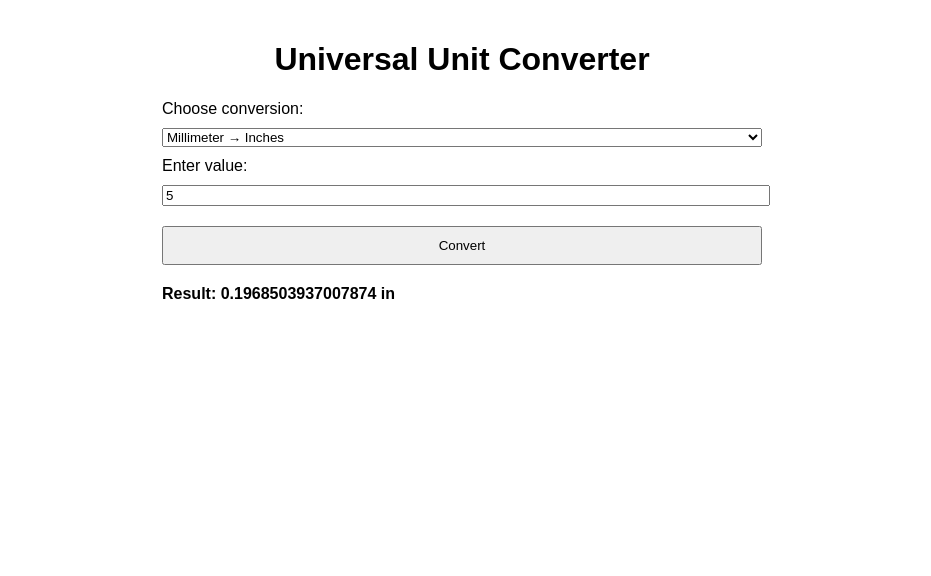
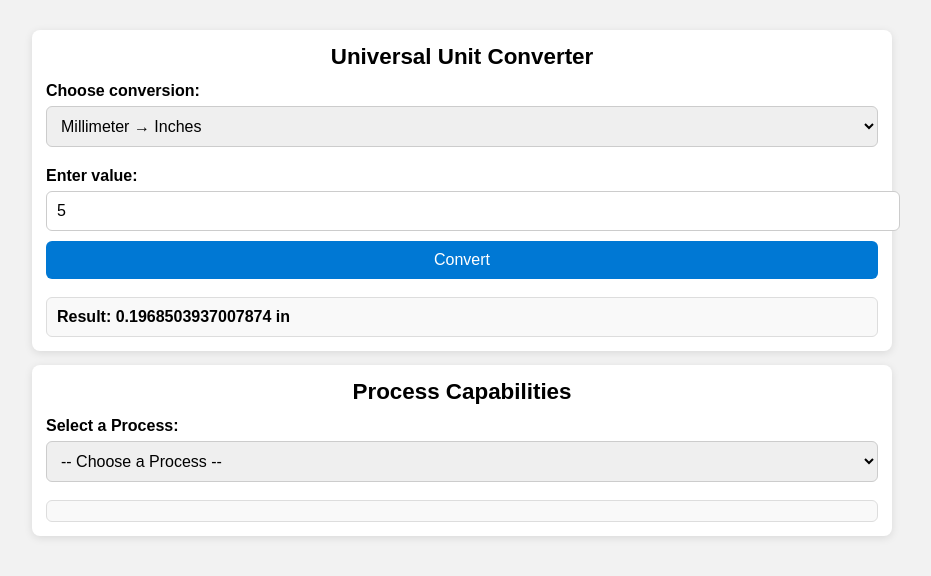
Before and after one commit to ntpiengg/conversions, a plain HTML site: page index.html in a window 1280 px wide. Both pictures are taken after typing "5" into the empty fields and a click on the button "Convert". Shown: the whole page, without its empty margins (178-1109 px from the left). Drawn offline with Linux system fonts and the light colour scheme.

Commit message:
Update index.html

```diff
--- a/index.html
+++ b/index.html
@@ -1,18 +1,22 @@
 <!DOCTYPE html>
 <html lang="en">
 <head>
-  <meta charset="UTF-8" />
+<meta charset="UTF-8"/>
 <meta name="viewport" content="width=device-width, initial-scale=1.0"/>
-  <title>Unit Converter</title>
+<title>Unit Converter & Process Capabilities</title>
 <style>
-    body { font-family: Arial, sans-serif; padding: 20px; max-width: 600px; margin: auto; }
-    h1 { text-align: center; }
-    label, select, input { display: block; margin: 10px 0; width: 100%; }
-    button { padding: 10px; width: 100%; margin-top: 10px; }
-    #result { margin-top: 20px; font-weight: bold; }
+  body{font-family:Arial,sans-serif;padding:16px;max-width:860px;margin:auto;background:#f2f2f2}
+  h1{margin:0 0 12px;text-align:center;font-size:1.4rem}
+  section{background:#fff;padding:14px;margin:14px 0;border-radius:8px;box-shadow:0 2px 8px rgba(0,0,0,.1)}
+  label{display:block;margin:10px 0 6px;font-weight:bold}
+  select,input,button{width:100%;padding:10px;font-size:1rem;margin-bottom:10px;border-radius:6px;border:1px solid #ccc}
+  button{background:#0078d4;color:#fff;border:none;cursor:pointer}
+  button:hover{background:#005fa3}
+  #result,#characteristics{margin-top:8px;font-weight:bold;background:#f9f9f9;padding:10px;border-radius:6px;border:1px solid #ddd;white-space:pre-wrap}
 </style>
 </head>
 <body>
+<section>
   <h1>Universal Unit Converter</h1>
   <label for="conversionType">Choose conversion:</label>
   <select id="conversionType">
@@ -37,49 +41,90 @@
     <option value="cuInToMl">Cubic Inches → Milliliters</option>
     <option value="mlToCuIn">Milliliters → Cubic Inches</option>
   </select>
-
   <label for="inputValue">Enter value:</label>
-  <input type="number" id="inputValue" placeholder="Enter value to convert" />
-
+  <input type="number" id="inputValue" placeholder="Enter value to convert"/>
   <button onclick="convert()">Convert</button>
   <div id="result"></div>
+</section>
+
+<section>
+  <h1>Process Capabilities</h1>
+  <label for="processSelect">Select a Process:</label>
+  <select id="processSelect">
+    <option value="">-- Choose a Process --</option>
+    <option value="ENIG plating">ENIG plating</option>
+    <option value="Hard Gold">Hard Gold</option>
+    <option value="TIN plating">TIN plating</option>
+    <option value="ImAg plating">ImAg plating</option>
+    <option value="Vacuum Press">Vacuum Press</option>
+    <option value="Fastlam">Fastlam</option>
+    <option value="Auto Tack">Auto Tack</option>
+    <option value="UHT">UHT</option>
+    <option value="Guidehole">Guidehole</option>
+    <option value="E-test">E-test</option>
+    <option value="Hi-Pot">Hi-Pot</option>
+    <option value="SMT">SMT</option>
+    <option value="Conformal">Conformal</option>
+    <option value="Crimping">Crimping</option>
+  </select>
+  <div id="characteristics"></div>
+</section>
 
 <script>
-    function convert() {
-      const type = document.getElementById("conversionType").value;
-      const value = parseFloat(document.getElementById("inputValue").value);
-      let result = "";
-
-      if (isNaN(value)) {
-        result = "Please enter a valid number.";
-      } else {
-        switch (type) {
-          case "mmToIn": result = value / 25.4 + " in"; break;
-          case "inToMm": result = value * 25.4 + " mm"; break;
-          case "mmToMils": result = value * 39.3701 + " mils"; break;
-          case "milsToMm": result = value / 39.3701 + " mm"; break;
-          case "milsToIn": result = value / 1000 + " in"; break;
-          case "inToMils": result = value * 1000 + " mils"; break;
-          case "cuInToCuMm": result = value * 16387.064 + " mm³"; break;
-          case "cuMmToCuIn": result = value / 16387.064 + " in³"; break;
-          case "sqInToSqMm": result = value * 645.16 + " mm²"; break;
-          case "sqMmToSqIn": result = value / 645.16 + " in²"; break;
-          case "uinToMicron": result = value * 0.0254 + " µm"; break;
-          case "micronToUin": result = value / 0.0254 + " µin"; break;
-          case "micronToMm": result = value / 1000 + " mm"; break;
-          case "mmToMicron": result = value * 1000 + " µm"; break;
-          case "cuMmToMl": result = value / 1000 + " mL"; break;
-          case "mlToCuMm": result = value * 1000 + " mm³"; break;
-          case "kgfcm2ToPsi": result = value * 14.2233 + " psi"; break;
-          case "psiToKgfcm2": result = value / 14.2233 + " kgf/cm²"; break;
-          case "cuInToMl": result = value * 16.3871 + " mL"; break;
-          case "mlToCuIn": result = value / 16.3871 + " in³"; break;
-          default: result = "Unknown conversion type.";
+function convert(){
+  const type=document.getElementById("conversionType").value;
+  const value=parseFloat(document.getElementById("inputValue").value);
+  let result="";
+  if(isNaN(value)){result="Please enter a valid number.";}
+  else{
+    switch(type){
+      case "mmToIn": result=value/25.4+" in"; break;
+      case "inToMm": result=value*25.4+" mm"; break;
+      case "mmToMils": result=value*39.3701+" mils"; break;
+      case "milsToMm": result=value/39.3701+" mm"; break;
+      case "milsToIn": result=value/1000+" in"; break;
+      case "inToMils": result=value*1000+" mils"; break;
+      case "cuInToCuMm": result=value*16387.064+" mm³"; break;
+      case "cuMmToCuIn": result=value/16387.064+" in³"; break;
+      case "sqInToSqMm": result=value*645.16+" mm²"; break;
+      case "sqMmToSqIn": result=value/645.16+" in²"; break;
+      case "uinToMicron": result=value*0.0254+" µm"; break;
+      case "micronToUin": result=value/0.0254+" µin"; break;
+      case "micronToMm": result=value/1000+" mm"; break;
+      case "mmToMicron": result=value*1000+" µm"; break;
+      case "cuMmToMl": result=value/1000+" mL"; break;
+      case "mlToCuMm": result=value*1000+" mm³"; break;
+      case "kgfcm2ToPsi": result=value*14.2233+" psi"; break;
+      case "psiToKgfcm2": result=value/14.2233+" kgf/cm²"; break;
+      case "cuInToMl": result=value*16.3871+" mL"; break;
+      case "mlToCuIn": result=value/16.3871+" in³"; break;
+      default: result="Unknown conversion type.";
     }
   }
+  document.getElementById("result").textContent="Result: "+result;
+}
 
-      document.getElementById("result").textContent = "Result: " + result;
-    }
+const data={
+  "ENIG plating":"Gold = 2-8 μin (0.05 - 0.20 microns) ppk target 1.0\nNickel = 100–320 μin (2.5 - 8 microns) ppk target 1.67",
+  "Hard Gold":"Gold = 2-50 μin (0.050-1.27 microns) ppk target 1.0\nNickel = 40–314 μin (1 - 8 microns) ppk target 1.67",
+  "TIN plating":"275–669 μin (7 - 17 microns) ppk target 1.67",
+  "ImAg plating":"5–15 μin (0.12 - 0.38 microns)",
+  "Vacuum Press":"Standard machine max effective area: 26.5” x 28” (673mm x 711mm)\nLarge machine: 27.5” x 48” (698mm x 1219mm)\nASO: 0.012” (0.3mm)",
+  "Fastlam":"Wabash 6 max effective area: 17” x 17” (431mm x 431mm)\nPasadena: 17.5” x 17.5” (444mm x 444mm)",
+  "Auto Tack":"Max size: 49” x 22” (1244mm x 558mm)\nRegistration: +/- 0.008” (0.20mm)",
+  "UHT":"Max size: 19” x 12.5” (482mm x 317mm)\nFid size: 0.030” - 0.090”\nAccuracy: +/- 0.002” (0.05mm) within 1” (2.54mm)",
+  "Guidehole":"PZ-robo max size: 24” x 20” (609mm x 508mm)",
+  "E-test":"Utron:\nIso Voltage: 10V-250V\nIso Resistance: 10KΩ-20MΩ\nContinuity: 10Ω - 20KΩ",
+  "Hi-Pot":"Cirris 4250:\nIso Voltage: 10V-1500V\nIso Resistance: 5MΩ-1GΩ\nContinuity: 1Ω - 100Ω\nDwell time: 10ms - 120s\n4-wire continuity: 1mΩ—1Ω",
+  "SMT":"Standard panel size: 6” x 6” (152mm x 152mm)\nLong board max size: 47” x 17.5” (1193mm x 444mm)\nMin component size: 0402 (0.4mm x 0.2mm)\nMax component size: 50mm x 40mm\nMax height: 11.5mm\nMax component weight: 8 grams",
+  "Conformal":"Axxon AH50: max size 11.75” x 13.75” (298mm x 349mm)\nAxxon AU99L: max size 35” x 21” (889mm x 533mm)\nAccuracy: +/- 50 microns @ 3σ (x,y)",
+  "Crimping":"FFC Bench Machine for TE MQS terminals\nCrimping force: 15 KN\nSpeed: 3 contacts/sec\nPitch: 1.27mm - 5.08mm"
+};
+
+document.getElementById("processSelect").addEventListener("change",function(){
+  const selected=this.value;
+  document.getElementById("characteristics").textContent=selected?data[selected]:"";
+});
 </script>
 </body>
 </html>
```
Lines whose indentation alone changed are shown as unchanged.
